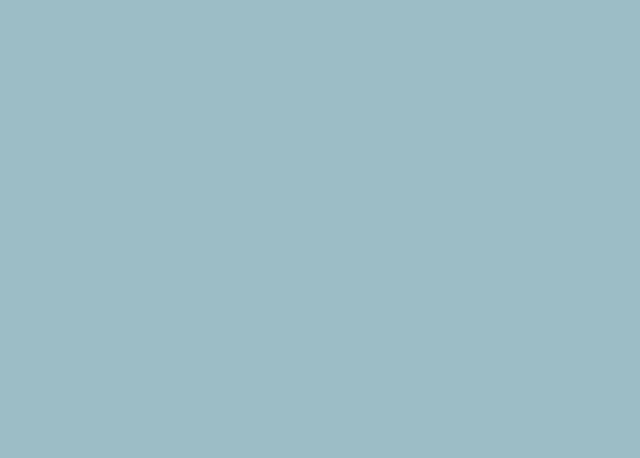
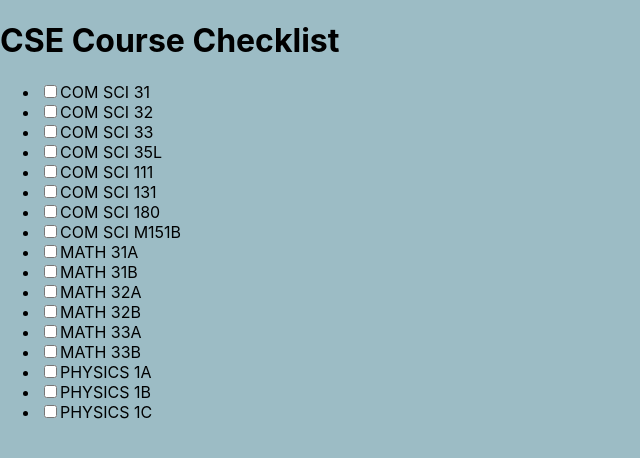
Before and after one commit to JoeMiller04/35L-project, a React (Create React App) app in the folder client/: page /PastCourses in a window 1280 px wide. Before the commit this address had no page. Shown: the top 458 px of the page, without its empty margins (0-640 px from the left). Built offline with nearby package versions, Linux system fonts and the light colour scheme.

Commit message:
Add past courses checklist page

```diff
--- a/client/src/App.js
+++ b/client/src/App.js
@@ -5,6 +5,7 @@ import SearchPage from './SearchPage';
 import InfoPage from './InfoPage';
 import LogIn from './LogIn';
 import CreateUser from './CreateUser'; // Import the CreateUser component
+import PastCourses from './PastCourses';
 
 function Navigation() {
   return (
@@ -16,6 +17,7 @@ function Navigation() {
       <Route path="/SearchPage" element={<SearchPage />} />
       <Route path="/InfoPage" element={<InfoPage />} />
       <Route path="/CreateUser" element={<CreateUser />} />
+      <Route path="/PastCourses" element={<PastCourses />} />
     </Routes>
     </div>
   );
--- a/client/src/Home.js
+++ b/client/src/Home.js
@@ -133,6 +133,7 @@ function Home() {
 
             <button onClick={() => navigate('/SearchPage')}>Go to Home2</button>
             <button onClick={() => navigate('/InfoPage')}>Go to Home3</button>
+            <button onClick={() => navigate('/PastCourses')}>Go to Home3</button>
         </div>
     );
 }
--- /dev/null
+++ b/client/src/PastCourses.js
@@ -0,0 +1,39 @@
+import React, { useState } from 'react';
+
+const cseCourses = [
+  "COM SCI 31", "COM SCI 32", "COM SCI 33", "COM SCI 35L",
+  "COM SCI 111", "COM SCI 131", "COM SCI 180", "COM SCI M151B",
+  "MATH 31A", "MATH 31B", "MATH 32A", "MATH 32B", "MATH 33A", "MATH 33B",
+  "PHYSICS 1A", "PHYSICS 1B", "PHYSICS 1C"
+];
+
+export default function PastCourses() {
+  const [takenCourses, setTakenCourses] = useState({});
+
+  const toggleCourse = (course) => {
+    setTakenCourses((prev) => ({
+      ...prev,
+      [course]: !prev[course],
+    }));
+  };
+
+  return (
+    <div className="p-6 max-w-xl mx-auto">
+      <h1 className="text-2xl font-bold mb-4">CSE Course Checklist</h1>
+      <ul className="space-y-2">
+        {cseCourses.map((course) => (
+          <li key={course} className="flex items-center">
+            <input
+              type="checkbox"
+              id={course}
+              checked={takenCourses[course] || false}
+              onChange={() => toggleCourse(course)}
+              className="mr-3"
+            />
+            <label htmlFor={course} className="text-lg">{course}</label>
+          </li>
+        ))}
+      </ul>
+    </div>
+  );
+}
```
